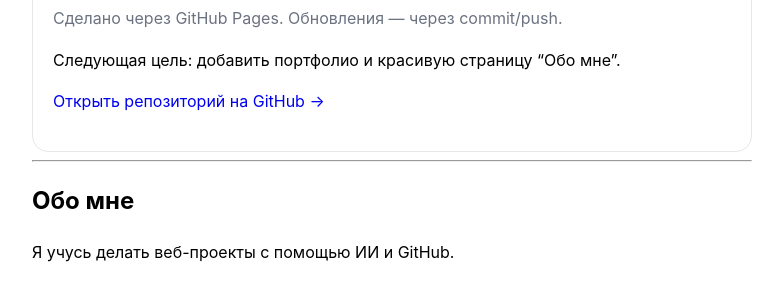
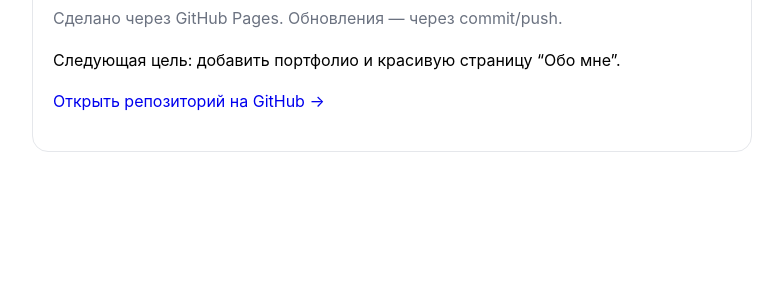
Before and after one commit to najzatali/my-first-site, a plain HTML site: page index.html in a window 1280 px wide. Shown: the part 157-458 px from the top of the page, without its empty margins (248-1031 px from the left). Drawn offline with Linux system fonts and the light colour scheme.

Commit message:
Update index.html
Commit + Push + PR + Merge

```diff
--- a/index.html
+++ b/index.html
@@ -18,8 +18,3 @@
     <p>Следующая цель: добавить портфолио и красивую страницу “Обо мне”.</p>
     <p><a href="https://github.com/najzatali/my-first-site">Открыть репозиторий на GitHub →</a></p>
   </div>
-</body>
-</html>
-<hr />
-<h2>Обо мне</h2>
-<p>Я учусь делать веб-проекты с помощью ИИ и GitHub.</p>
```
